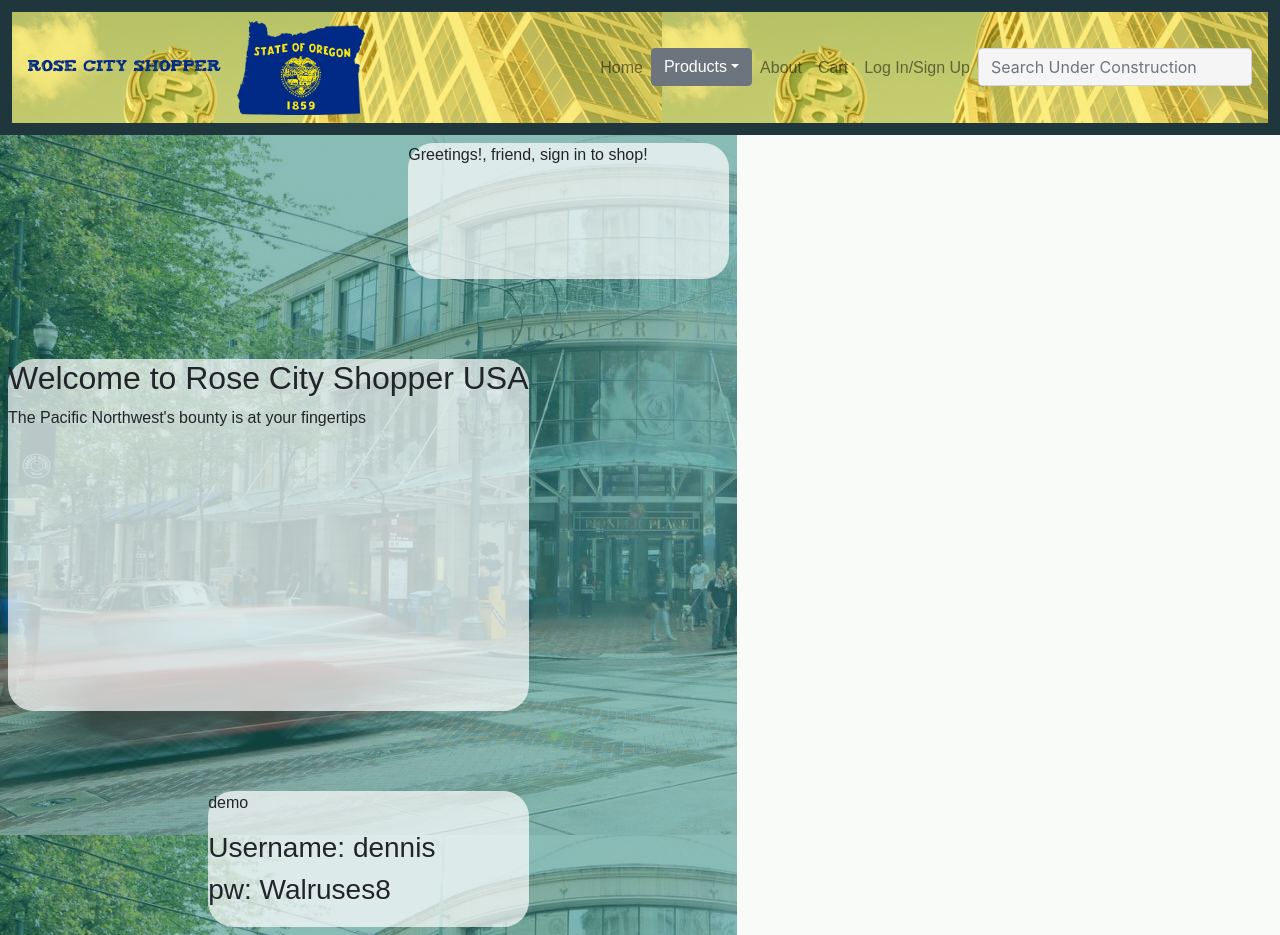
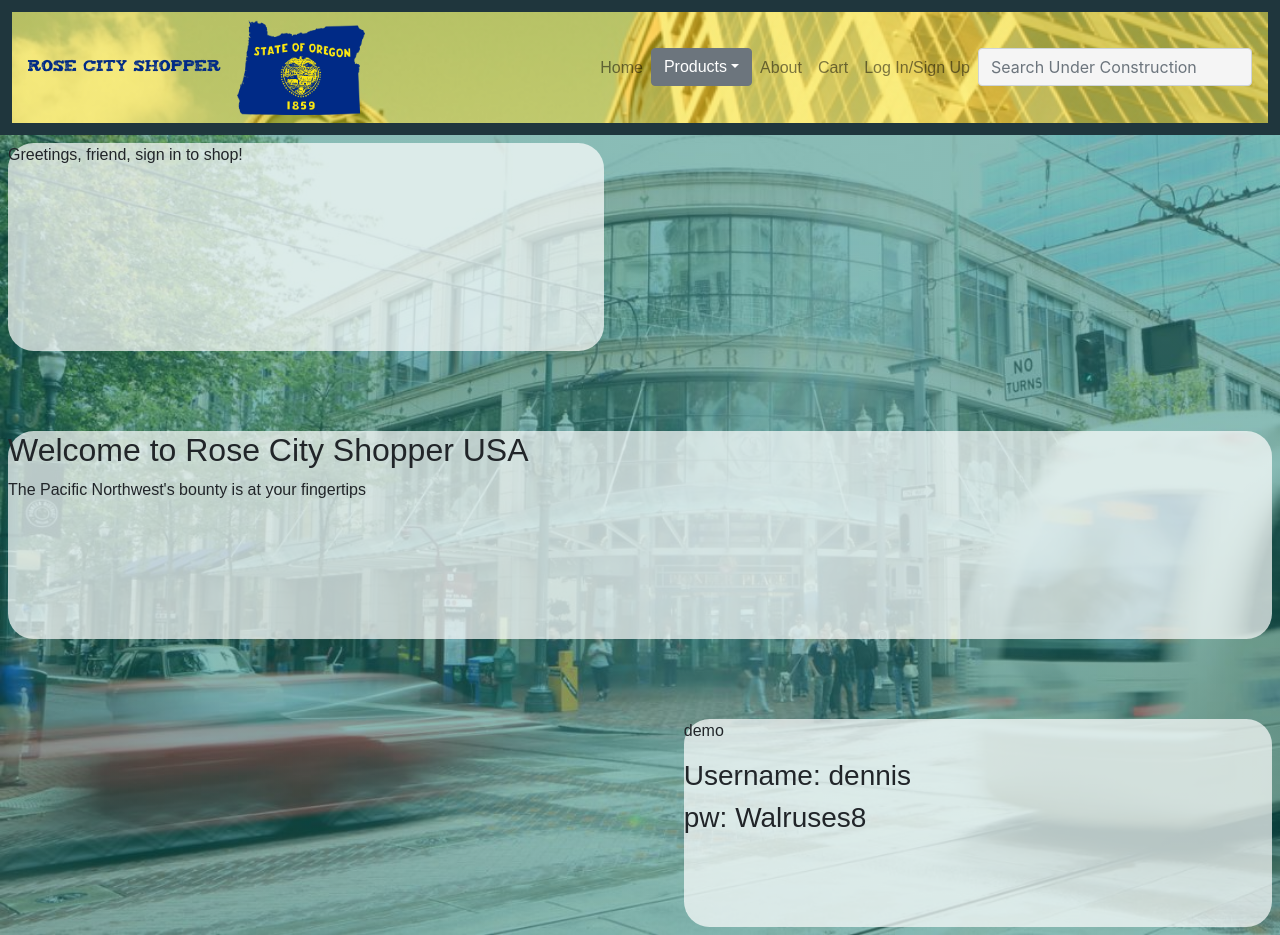
Before and after one commit to lightsage88/oregan, a React (Create React App) app: page / in a window 1280 px wide. Built offline with nearby package versions, Linux system fonts and the light colour scheme; no server answers.

Commit message:
making things pretty and making the dropdowns work the way we want to

```diff
--- a/src/components/landing-grid.css
+++ b/src/components/landing-grid.css
@@ -1,7 +1,9 @@
+
+
 .landingMain{
     display: grid;
-    grid-template-columns: 1fr 1fr 1fr 1fr;
-    grid-template-rows: 1fr 1fr 1fr 1fr;
+    grid-template-columns: repeat(minmax(3,auto),minmax(200px, 1fr));
+    grid-template-rows: repeat(3, minmax(200px,auto));
     grid-gap: 5vw;
     background: linear-gradient(
       rgba(21, 122, 110, 0.5),
@@ -9,27 +11,32 @@
     ),
     /* bottom, image */
     url(../uxResources/pdxMallDT.jpeg);
+    background-size: cover;
+    width: 100vw;
 
 }
 
-.greeting, .landingInfo, .demo {
-    border-radius: 2vw;
-    background:rgba(255,255,255, 0.7);
-    margin: .5rem;
-}
+
 
 .landingInfo {
-    grid-column-start: 1;
-    grid-column-end: 4;
-    grid-row-start: 2;
-    grid-row-end: 4;
+    grid-column: 1/3;
+    grid-row: 2/3;
 }
 
 .greeting {
-    grid-column: 3 / -1;
-
+    grid-column: 1 / 2;
 }
 
 .demo {
-    grid-column: 2 / 4;
+    grid-column: 2;
+    grid-row: 3/-1;
 }
+
+
+
+@media screen and (min-width: 750px) {
+        .landingInfo {
+            grid-column: 3/-1;
+        }
+
+}
--- a/src/components/landing.css
+++ b/src/components/landing.css
@@ -1,13 +1,38 @@
-.todos {
-	border: solid;
-position: absolute;
-top: 88%;
-/*width: 45%;
-*/padding: 1rem;
-overflow: auto;
-height: 60%;
-background: inherit;
+@keyframes grow {
+    0% {
+        width: 0%;
+        height:0%;
+        opacity: 0;
+        font: 0;
+        color:transparent;
+    }
+
+    20%{
+    	height: auto;
+    	width: auto;
+    }
+
+
+    99%{
+    	color: inherit;
+    }
+
+    100% {
+
+        opacity: 1;
+    }
 }
+
+.greeting, .landingInfo, .demo {
+    animation-name: grow;
+    animation-duration: 2s;
+    animation-fill-mode: backwards;
+    border-radius: 2vw;
+    background:rgba(255,255,255, 0.7);
+    margin: .5rem;
+}
+
+
 
 .landingMain {
 /*	background: #a8c686;*/
--- a/src/components/landing.js
+++ b/src/components/landing.js
@@ -25,7 +25,7 @@ export class Landing extends Component {
                 </div>
 
                 <div className='greeting'>
-                    <span>Greetings!, {(this.props.firstName === undefined) ? ' friend, sign in to shop!':
+                    <span>Greetings, {(this.props.firstName === undefined) ? ' friend, sign in to shop!':
                     (this.props.firstName)}</span>
 
                 </div>{/*greeting*/}
--- a/src/components/navBar.css
+++ b/src/components/navBar.css
@@ -1,33 +1,21 @@
 #brandType {
 	font-family: 'Tiza', serif;
-	/*0*/
 	font-size: .8rem;
-/*	color: #ffea0f;
-*/
 	color: #002a86;
-;
+
 }
 
 img {
 	float: right;
-
-clear: left;
-
-width: 8rem;
-
-position: relative;
-
-
-z-index: -1;
-
-text-align: right;
+	clear: left;
+	width: 8rem;
+	position: relative;
+	z-index: -1;
+	text-align: right;
 }
 
 #NavbarToggler span {
-/*	color: #ffea0f;
-*/
 	color: #002a86;
-
 }
 
 .navClickables {
@@ -37,10 +25,6 @@ text-align: right;
 .navClickables:hover {
 	color: #ACE894;
 }
-
-/*.cartImageSection {
-	background-image: url('../uxResources/cart.png');
-}*/
 
 .navbarMain{
 
@@ -61,6 +45,7 @@ text-align: right;
     ),
     /* bottom, image */
     url(../uxResources/upwardPDXSign.jpg);
+    background-size: cover;
 
 }
 
--- a/src/components/navBar.js
+++ b/src/components/navBar.js
@@ -99,6 +99,19 @@ export class NavBar extends React.Component {
      this.props.dispatch(loginUser(username, password));
   }
 
+openDropDown(){
+  this.setState({
+      dropdown: true
+    });
+}
+
+closeDropDown(){
+  this.setState({
+    dropdown: false
+  });
+}
+
+
 	render() {
     console.log(this.props);
     console.log(this.state);
@@ -124,7 +137,8 @@ export class NavBar extends React.Component {
           </NavItem>
 
           <Dropdown isOpen={this.state.dropdown}
-                    toggle={this.toggleDropdown}>
+          onMouseEnter={()=>this.openDropDown()}
+          onMouseLeave={()=>this.closeDropDown()}>
             <DropdownToggle className='navClickables' caret>
               Products
             </DropdownToggle>
--- a/src/config.js
+++ b/src/config.js
@@ -3,7 +3,7 @@ module.exports = {
 	DATABASE_URL: process.env.DATABASE_URL || global.DATABASE_URL || 'mongodb://lightsage88:Walruses8@ds149309.mlab.com:49309/oregan',
 	JWT_SECRET: process.env.JWT_SECRET || 'pepperTheCat',
 	JWT_EXPIRY: process.env.JWT_EXPIRY || '15m',
-	API_BASE_URL: process.env.REACT_APP_API_BASE_URL || "https://protected-bastion-38106.herokuapp.com"
+	API_BASE_URL: process.env.REACT_APP_API_BASE_URL || "http://localhost:8080"
 };
 
 // "https://protected-bastion-38106.herokuapp.com" "http://localhost:8080"
```
